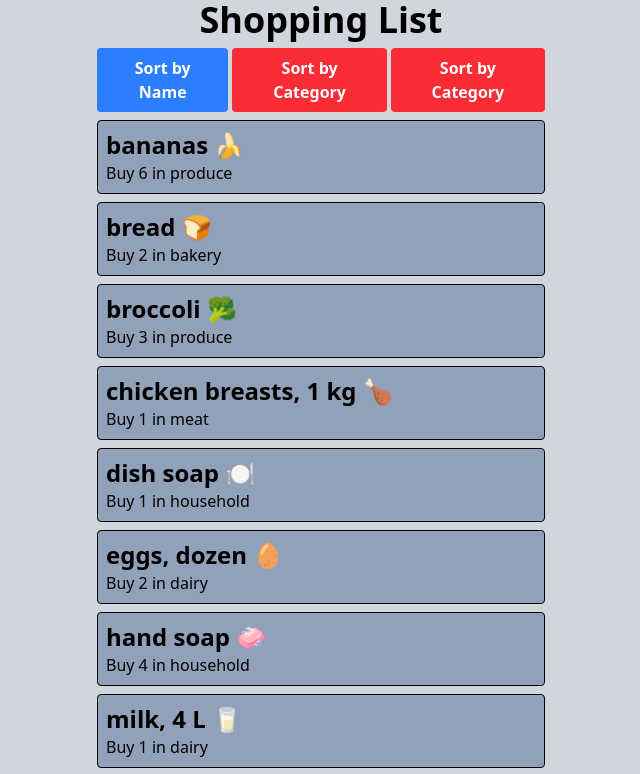
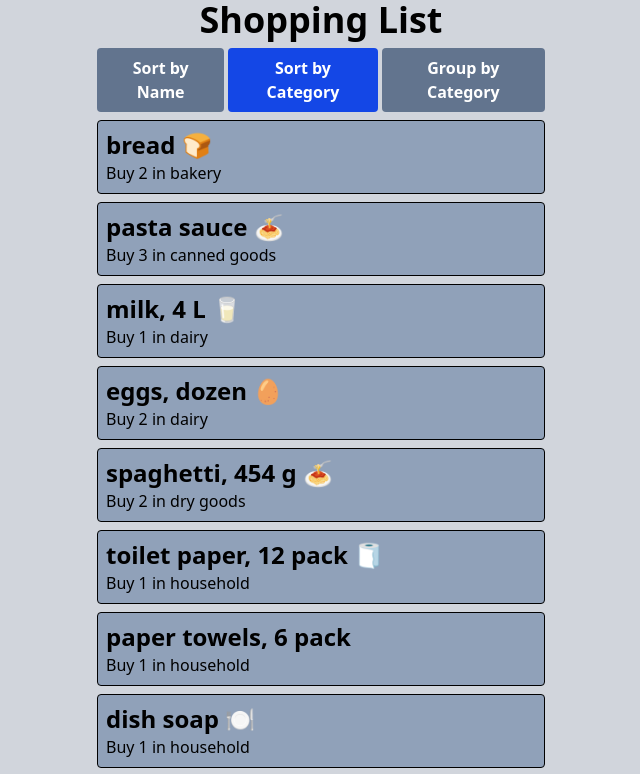
Before and after one commit to Jordan-Labell/cprg306-assignments, a Next.js app: page /week-6 in a window 1280 px wide. Shown: the top 774 px of the page, without its empty margins (319-959 px from the left). Built offline with nearby package versions, Linux system fonts and the light colour scheme.

Commit message:
added buttons for sorting and improved look

```diff
--- a/app/week-6/item-list.js
+++ b/app/week-6/item-list.js
@@ -4,10 +4,10 @@ import Item from './item';
 import itemsList from './items.json';
 
 export default function ItemList() {
-    const [sortBy, setSortBy] = useState("name");
+    const [sortBy, setSortBy] = useState("category");
     let itemsListCopy = [...itemsList];
 
-    itemsListCopy.sort((item1, item2) => {
+      itemsListCopy.sort((item1, item2) => {
       if (sortBy === "name") {
         if (item1.name < item2.name) return -1;
         if (item1.name > item2.name) return 1;
@@ -24,9 +24,20 @@ return (
         <ul className='mx-auto max-w-md'>
           <li>
             <div className='flex my-2 gap-1'>
-              <button className="bg-blue-500 hover:bg-blue-700 text-white font-bold py-2 px-4 rounded">Sort by Name</button>
-              <button className="bg-red-500 hover:bg-red-700 text-white font-bold py-2 px-4 rounded">Sort by Category</button>
-              <button className="bg-red-500 hover:bg-red-700 text-white font-bold py-2 px-4 rounded">Sort by Category</button>
+              <button
+                onClick={() => setSortBy("name")}
+                className={`text-white font-bold py-2 px-4 rounded cursor-pointer ${sortBy == "name" ? 'bg-blue-700' : 'bg-slate-500'}`}>
+                Sort by Name
+              </button>
+              <button
+                onClick={() => setSortBy("category")}
+                className={`text-white font-bold py-2 px-4 rounded cursor-pointer ${sortBy == "category" ? 'bg-blue-700' : 'bg-slate-500'}`}>
+                Sort by Category
+              </button>
+              <button
+                className={`text-white font-bold py-2 px-4 rounded cursor-pointer ${sortBy == "groupCategory" ? 'bg-blue-700' : 'bg-slate-500'}`}>
+                Group by Category
+              </button>
             </div>
           </li>
           <li>
```
